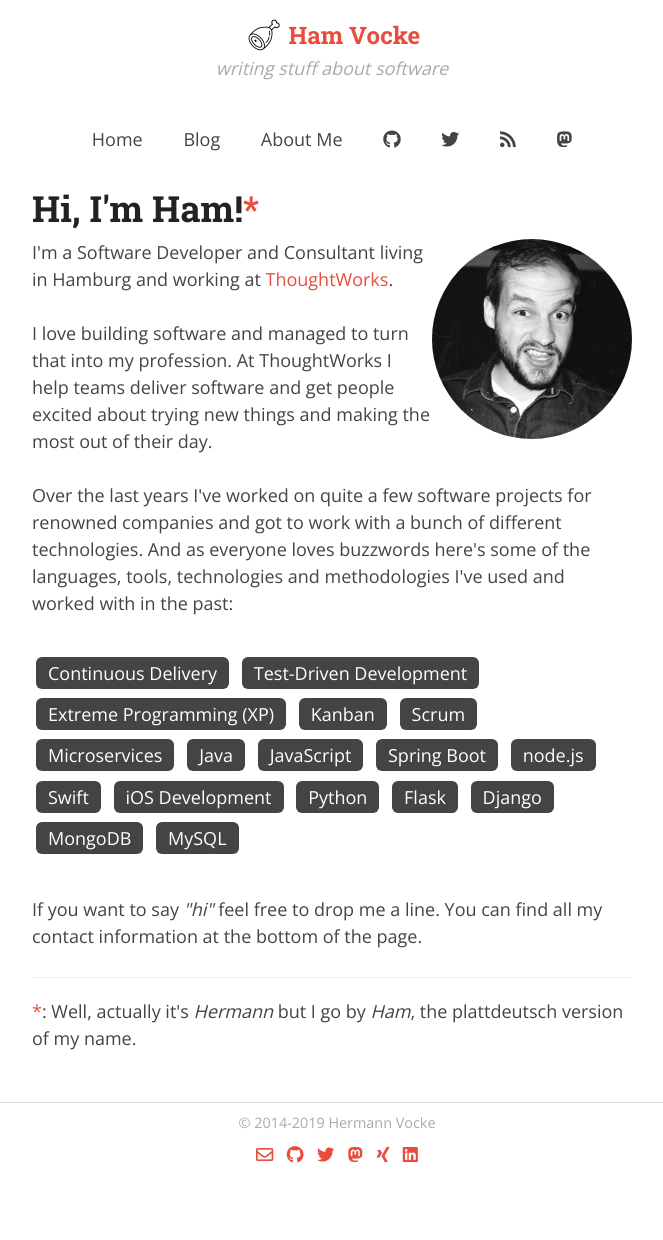
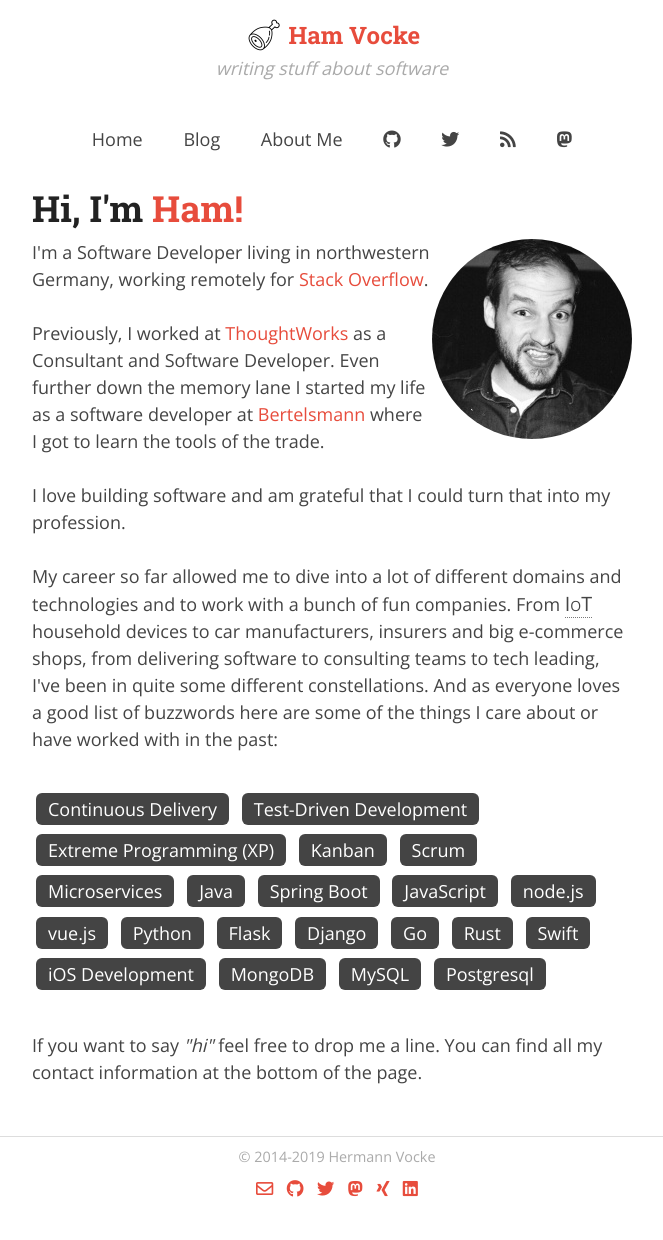
Before and after one commit to hamvocke/hamvocke.github.io, a Jekyll site: the page built from about/index.html, in a window 1280 px wide. Shown: the whole page, without its empty margins (308-971 px from the left). Built offline with Jekyll 4.4.1, drawn with Linux system fonts in a browser that asks for light colours; nearby versions of some CDN libraries; before the commit the page ends 1206 px from its top, so only the background shows below that.

Commit message:
update "about" page

```diff
--- a/about/index.html
+++ b/about/index.html
@@ -4,15 +4,17 @@ title: hamvocke.com | About
 ---
 
 <div id="about">
-	<h1>Hi, I'm Ham!<a href="#ham">*</a></h1>
+	<h1>Hi, I'm <a href="/blog/ham">Ham!</a></h1>
 
 	<div class="image"><img src="../assets/img/ham.jpg" alt="Ham Vocke" class="img-circle float-right"></div>
 
-	<p>I'm a Software Developer and Consultant living in Hamburg and working at <a href="http://www.thoughtworks.com">ThoughtWorks</a>.</p>
+	<p>I'm a Software Developer living in northwestern Germany, working remotely for <a href="https://stackoverflow.com/company">Stack Overflow</a>.</p>
 
-	<p>I love building software and managed to turn that into my profession. At ThoughtWorks I help teams deliver software and get people excited about trying new things and making the most out of their day.</p>
+        <p>Previously, I worked at <a href="http://www.thoughtworks.com">ThoughtWorks</a> as a Consultant and Software Developer. Even further down the memory lane I started my life as a software developer at <a href="https://www.bertelsmann.de">Bertelsmann</a> where I got to learn the tools of the trade.</p>
 
-	<p>Over the last years I've worked on quite a few software projects for renowned companies and got to work with a bunch of different technologies. And as everyone loves buzzwords here's some of the languages, tools, technologies and methodologies I've used and worked with in the past:</p>
+	<p>I love building software and am grateful that I could turn that into my profession.</p>
+
+        <p>My career so far allowed me to dive into a lot of different domains and technologies and to work with a bunch of fun companies. From <abbr title="Internet of Things">IoT</abbr> household devices to car manufacturers, insurers and big e-commerce shops, from delivering software to consulting teams to tech leading, I've been in quite some different constellations. And as everyone loves a good list of buzzwords here are some of the things I care about or have worked with in the past:</p>
 
 	<div class="skills">
 		<span class="tag">Continuous Delivery</span>
@@ -22,21 +24,21 @@ title: hamvocke.com | About
 		<span class="tag">Scrum</span>
 		<span class="tag">Microservices</span>
 		<span class="tag">Java</span>
+		<span class="tag">Spring Boot</span>
 		<span class="tag">JavaScript</span>
-		<span class="tag">Spring Boot</span>
 		<span class="tag">node.js</span>
-		<span class="tag">Swift</span>
-		<span class="tag">iOS Development</span>
+		<span class="tag">vue.js</span>
 		<span class="tag">Python</span>
 		<span class="tag">Flask</span>
 		<span class="tag">Django</span>
+		<span class="tag">Go</span>
+		<span class="tag">Rust</span>
+		<span class="tag">Swift</span>
+		<span class="tag">iOS Development</span>
 		<span class="tag">MongoDB</span>
 		<span class="tag">MySQL</span>
+		<span class="tag">Postgresql</span>
 	</div>
 
 	<p>If you want to say <i>"hi"</i> feel free to drop me a line. You can find all my contact information at the bottom of the page.</p>
-
-	<hr>
-
-	<p><a name="ham">*</a>: Well, actually it's <em>Hermann</em> but I go by <em>Ham</em>, the plattdeutsch version of my name.</p>
 </div>
```
